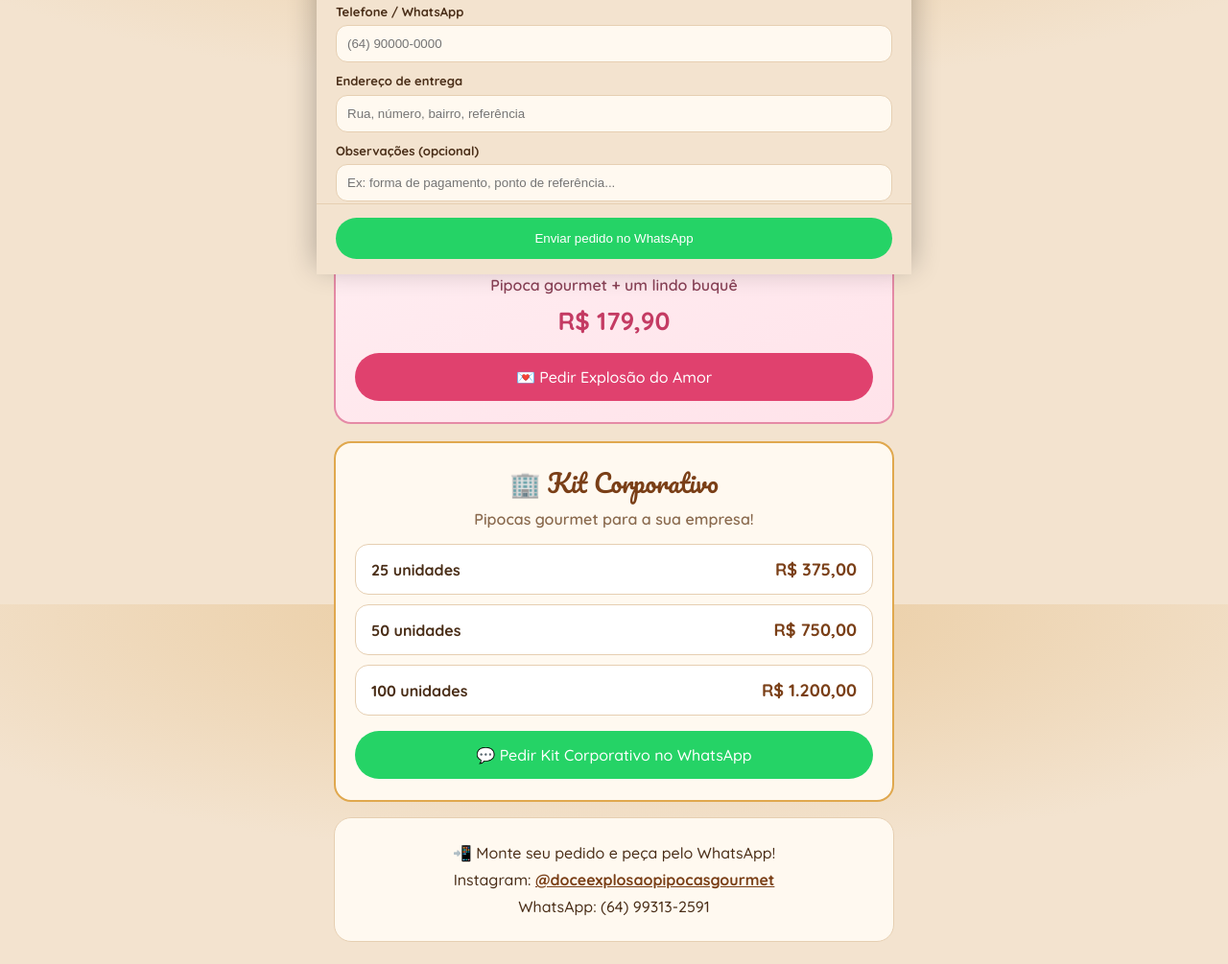
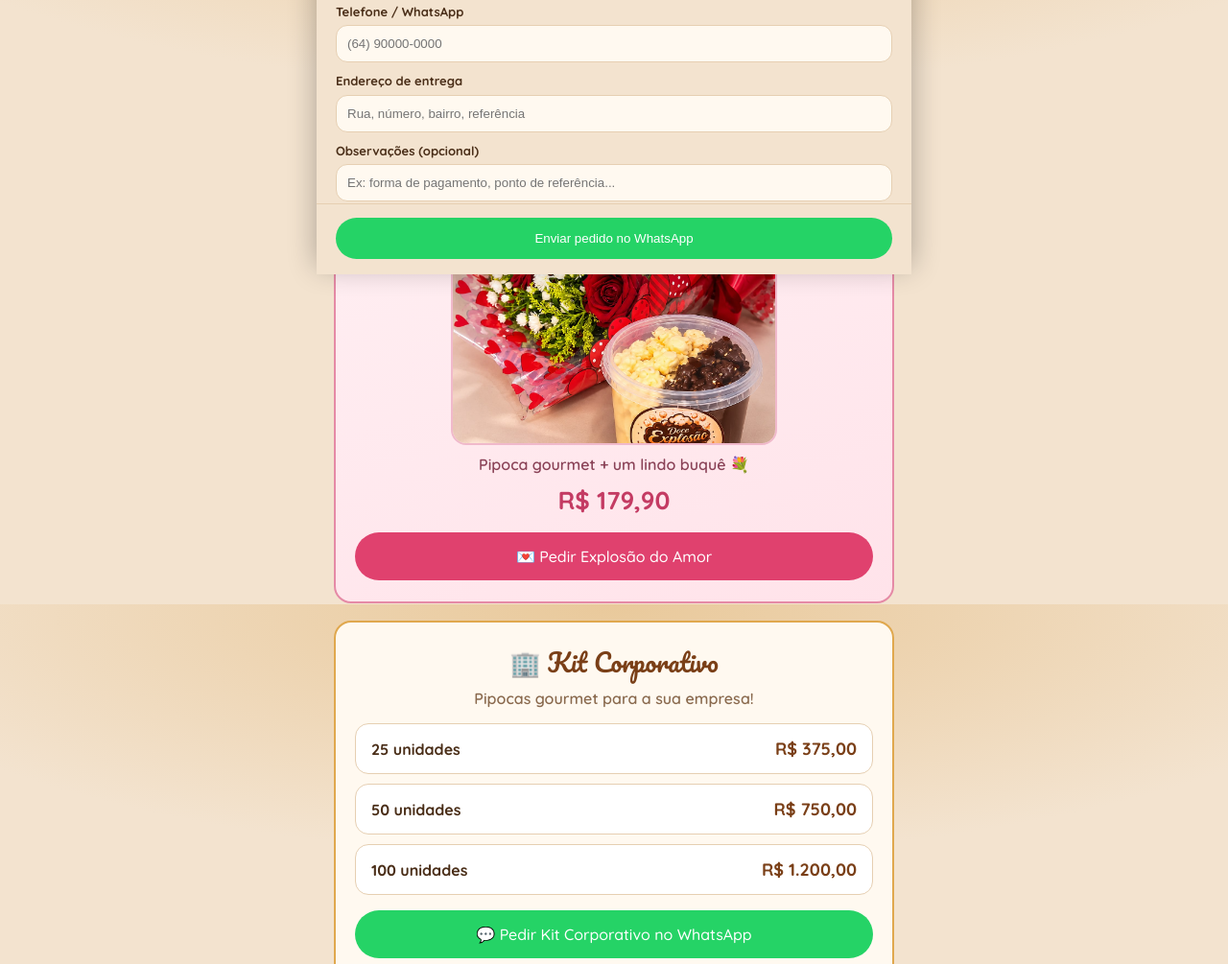
Before and after one commit to sitesprobr/doce-explosao, a plain HTML site: page index.html in a window 1280 px wide. Shown: the part 970-1975 px from the top of the page at 96% size. Drawn offline with Linux system fonts and the light colour scheme.

Commit message:
Adiciona foto na Explosao do Amor

```diff
--- a/index.html
+++ b/index.html
@@ -105,8 +105,7 @@
 
     .amor { background: linear-gradient(160deg, #fff0f3, #ffe3ea); border: 2px solid #e58aa6; border-radius: 18px; padding: 22px 20px; margin-top: 18px; text-align: center }
     .amor .amor-tit { font-family: 'Pacifico', cursive; font-size: 28px; color: #c43b63; margin: 0 }
-    .amor .amor-foto { width: 100%; max-width: 320px; aspect-ratio: 4/3; object-fit: cover; border-radius: 16px; margin: 12px auto 0; display: block; border: 2px solid #f0b9cb; cursor: pointer }
-    .amor .amor-emoji { font-size: 48px; margin: 8px 0 4px }
+    .amor .amor-foto { width: 100%; max-width: 340px; aspect-ratio: 4/3; object-fit: cover; border-radius: 16px; margin: 12px auto 4px; display: block; border: 2px solid #f0b9cb; cursor: pointer }
     .amor .amor-desc { color: #8a4257; font-weight: 600; margin: 8px 0 2px }
     .amor .amor-preco { color: #c43b63; font-weight: 800; font-size: 26px; margin: 6px 0 14px }
     .amor .amor-btn { display: inline-flex; align-items: center; justify-content: center; gap: 8px; width: 100%; border: 0; border-radius: 999px; background: #e0416e; color: #fff; font: 700 16px inherit; padding: 13px; cursor: pointer; text-decoration: none }
@@ -173,8 +172,8 @@
 
     <div class="amor">
       <p class="amor-tit">💕 Explosão do Amor</p>
-      <div class="amor-emoji">🍿💐</div>
-      <p class="amor-desc">Pipoca gourmet + um lindo buquê</p>
+      <img class="amor-foto" src="Captura%20de%20tela%202026-11-25%20191538.png" alt="Explosão do Amor - pipoca gourmet + buquê" loading="lazy" onclick="abrirImagem('Captura%20de%20tela%202026-11-25%20191538.png')">
+      <p class="amor-desc">Pipoca gourmet + um lindo buquê 💐</p>
       <p class="amor-preco">R$ 179,90</p>
       <a class="amor-btn" id="amor-btn" href="#" target="_blank" rel="noopener">💌 Pedir Explosão do Amor</a>
     </div>
```
